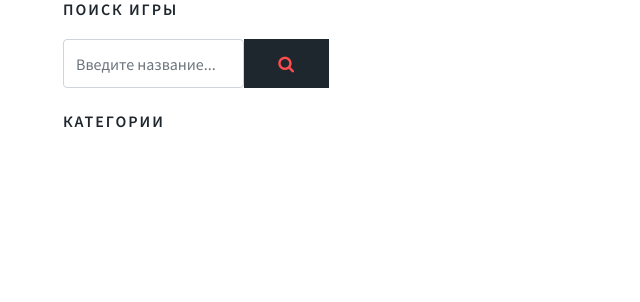
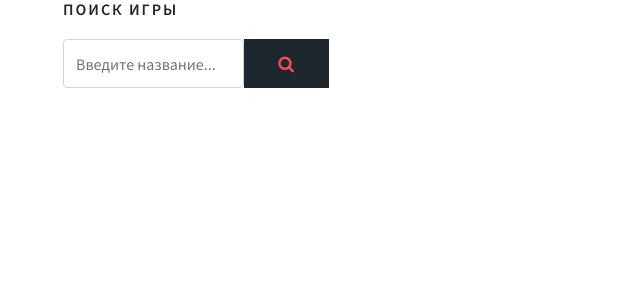
Before and after one commit to TheLastManSleeping/boardworld, a Django app: page / in a window 1280 px wide. Shown: the part 336-638 px from the top of the page, without its empty margins (0-640 px from the left). Run offline with Django 3.2, Linux system fonts and the light colour scheme; data that the repository does not hold is empty; some libraries are stand-ins or nearby versions.

Commit message:
Initialize Django project

```diff
--- a/templates/games/games.html
+++ b/templates/games/games.html
@@ -80,18 +80,7 @@
                         </form>
                     </div>
                     <!--preference -->
-                    <div class="left-side my-4">
-                        <h3 class="sear-head editContent">Категории</h3>
-                        <ul class="w3layouts-box-list">
-                            {% get_cat as cats %}
-                            {% for categories in cats %}
-                                {{ categories.name }}
-                                <p class="editContent" style="outline: none; cursor: inherit;">
-                                    {{ categories.description }}
-                                </p>
-                            {% endfor %}
-                        </ul>
-                    </div>
+
                     <!-- // preference -->
                     <!-- discounts -->
                     <!-- //discounts -->
```
Also changed, not shown: 1 other file.
